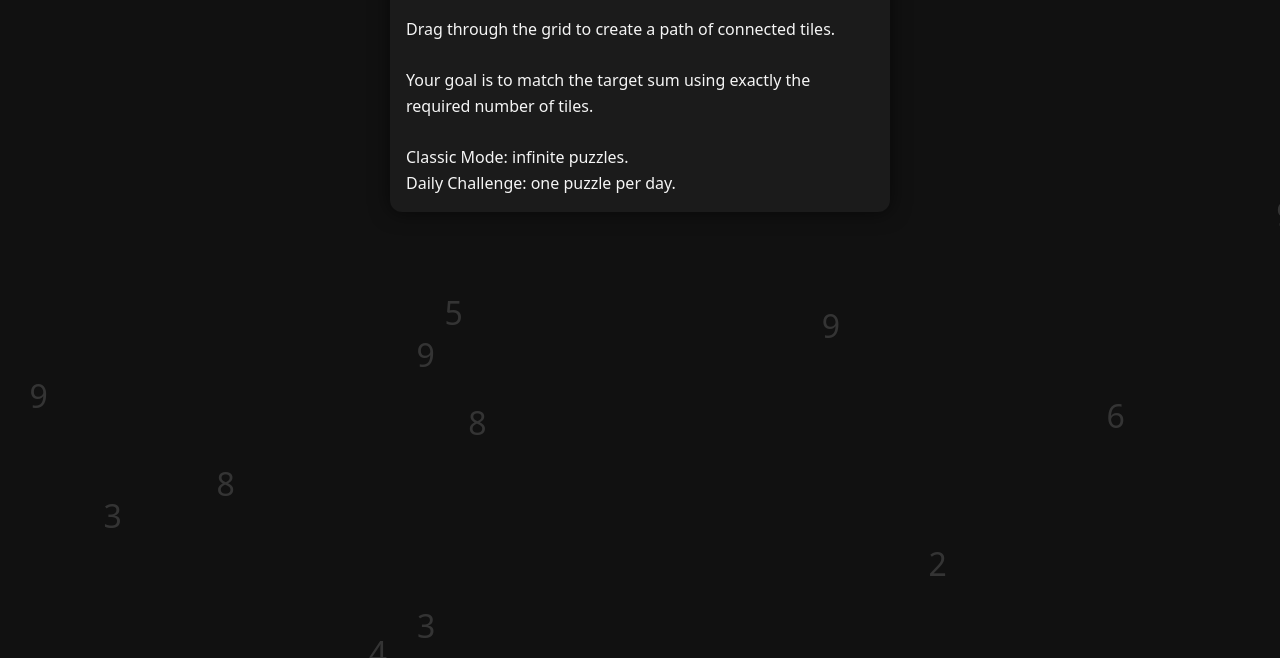
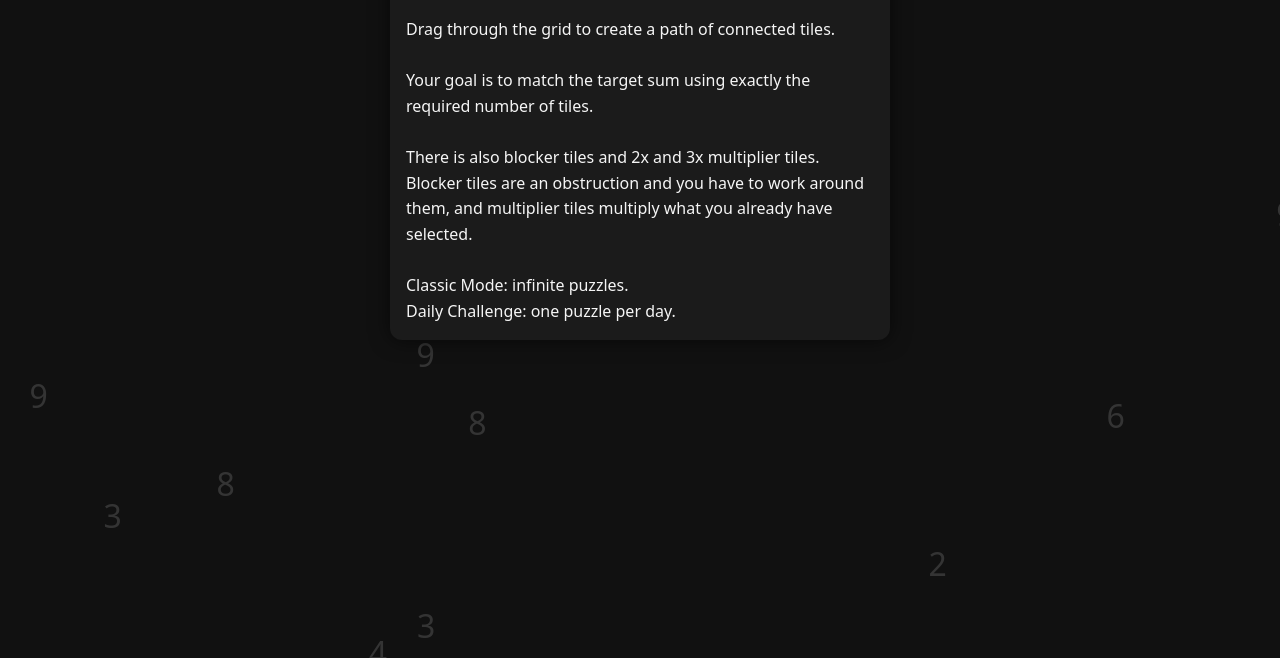
Before and after one commit to AJZoomer/LinkSum, a plain HTML site: page howtoplay.html in a window 1280 px wide. Shown: the part 142-800 px from the top of the page. Drawn offline with Linux system fonts and the light colour scheme.

Commit message:
Update howtoplay.html with new game mechanics
Added information about blocker tiles and multipliers.

```diff
--- a/howtoplay.html
+++ b/howtoplay.html
@@ -20,8 +20,9 @@
 
     <p style="margin-top:20px; line-height:1.6;">
       Drag through the grid to create a path of connected tiles.<br><br>
-      Your goal is to match the target sum using exactly the required number of tiles.<br><br>
-      Classic Mode: infinite puzzles.<br>
+      Your goal is to match the target sum using exactly the required number of tiles.<br>
+      <br>There is also blocker tiles and 2x and 3x multiplier tiles. Blocker tiles are an obstruction and you have to work around them, and multiplier tiles multiply what you already have selected.</br>
+      <br> Classic Mode: infinite puzzles.<br>
       Daily Challenge: one puzzle per day.
     </p>
   </div>
```
